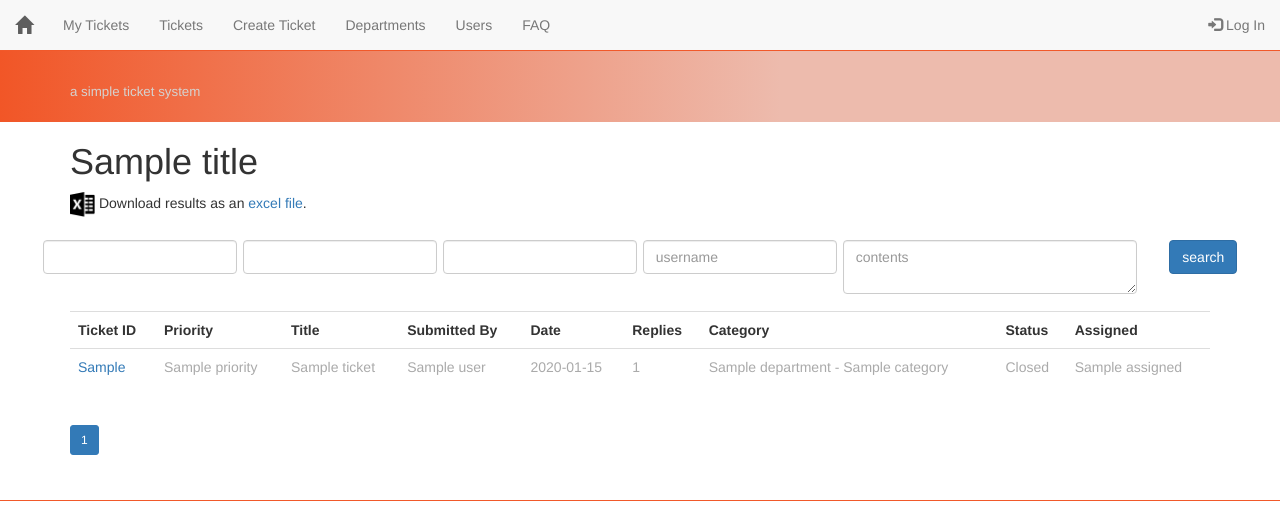
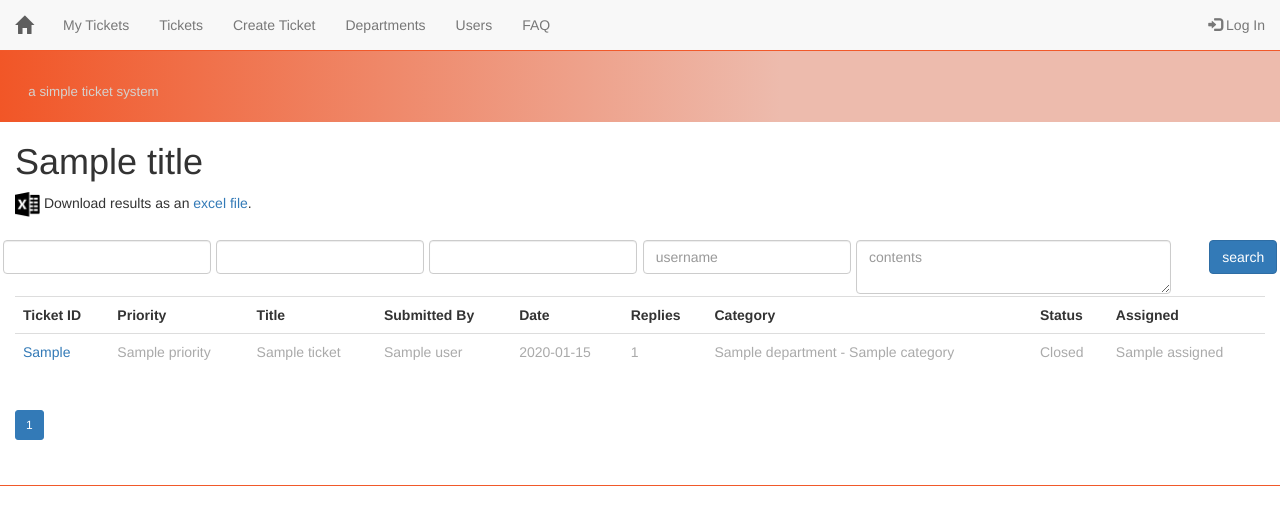
Before and after one commit to evereux/flicket, a Python web app: template application/flicket/templates/flicket_tickets.html in a window 1280 px wide. Shown: the top 508 px of the page. Run offline with Jinja, Linux system fonts and the light colour scheme; the template is opened without the code that fills it: most values are stand-ins (such as "Sample title", 1, 10 or a date in 2020); form fields are guessed from the names that the template uses.

Commit message:
ticket list now fills screen

```diff
--- a/application/flicket/static/css/flicket.css
+++ b/application/flicket/static/css/flicket.css
@@ -241,7 +241,7 @@ header {
 }
 
 .flicket-status-low {
-    background-color: #FFFFF;
+    background-color: #FFFFFF;
 }
 
 .flicket-status-closed {
@@ -251,12 +251,3 @@ header {
 td {
     position: relative;
 }
-
-tr.strikeout td:before {
-    content: " ";
-    position: absolute;
-    top: 50%;
-    left: 0;
-    border-bottom: 1px solid #111;
-    width: 100%;
-}
--- a/application/flicket/templates/flicket_base.html
+++ b/application/flicket/templates/flicket_base.html
@@ -31,7 +31,7 @@
 <!-- body -->
 {% include 'flicket_menu.html' %}
 <header>
-    <div class="container">
+    <div class="container-fluid">
         <div style="font-size: 24pt">{{ g.application_title }} <span style="font-size: 10pt; color: #d5d2cf">{{ _('a simple ticket system') }}</span></div>
     </div>
 </header>
--- a/application/flicket/templates/flicket_tickets.html
+++ b/application/flicket/templates/flicket_tickets.html
@@ -9,7 +9,7 @@
     {% include('flicket_apijson_statuses.html') %}
 
 
-    <div class="container">
+    <div class="container-fluid">
 
 
         <div style="display: inline-block">
@@ -34,7 +34,7 @@
                 {{ form.hidden_tag() }}
 
 
-                <div class="form-group">
+                <div class="form-horizontal">
                     <div class="col-sm-2 flicket-form-control">
                         {{ form.department(class="form-control", id="department") }}
                     </div>
```
